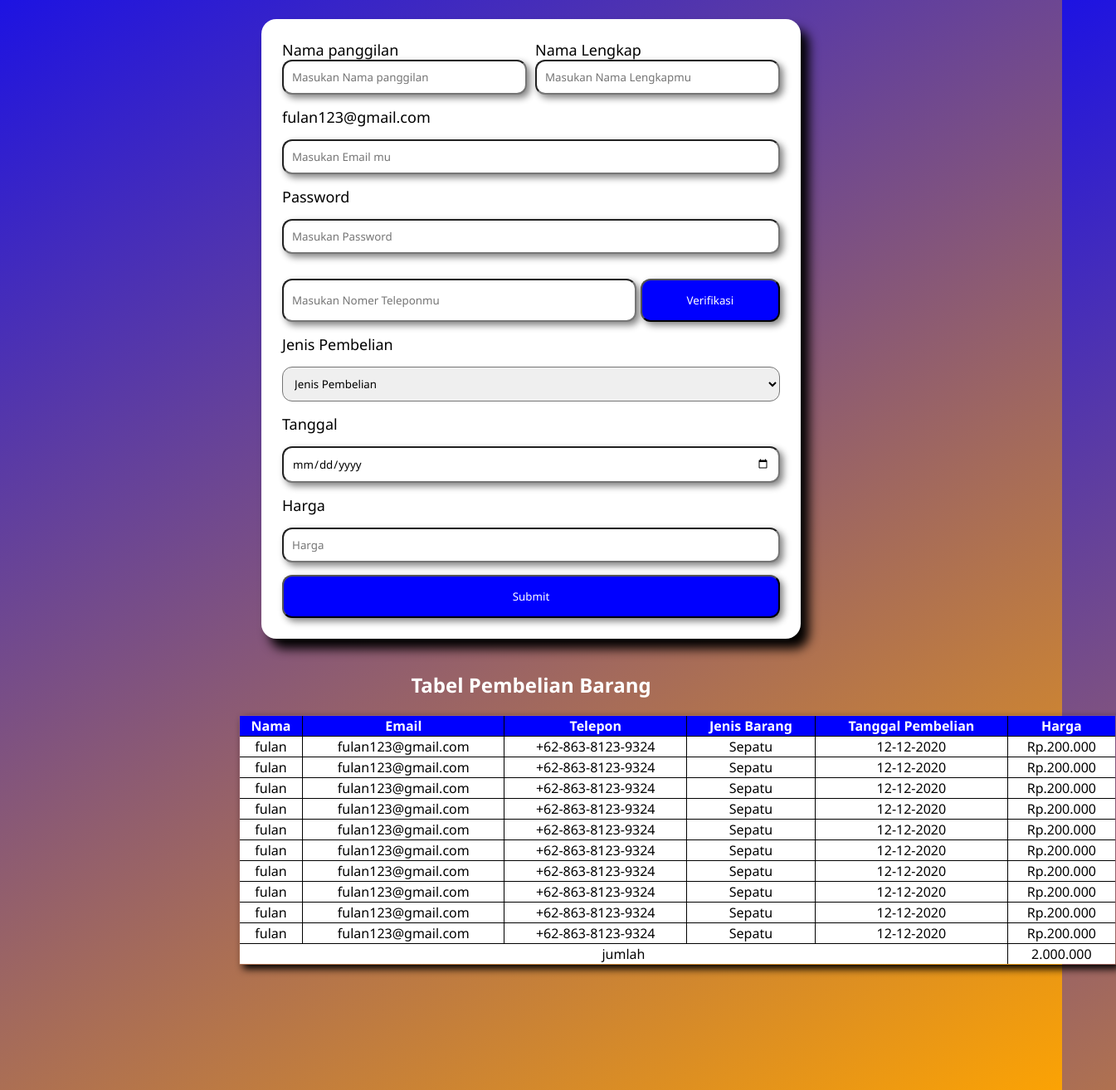
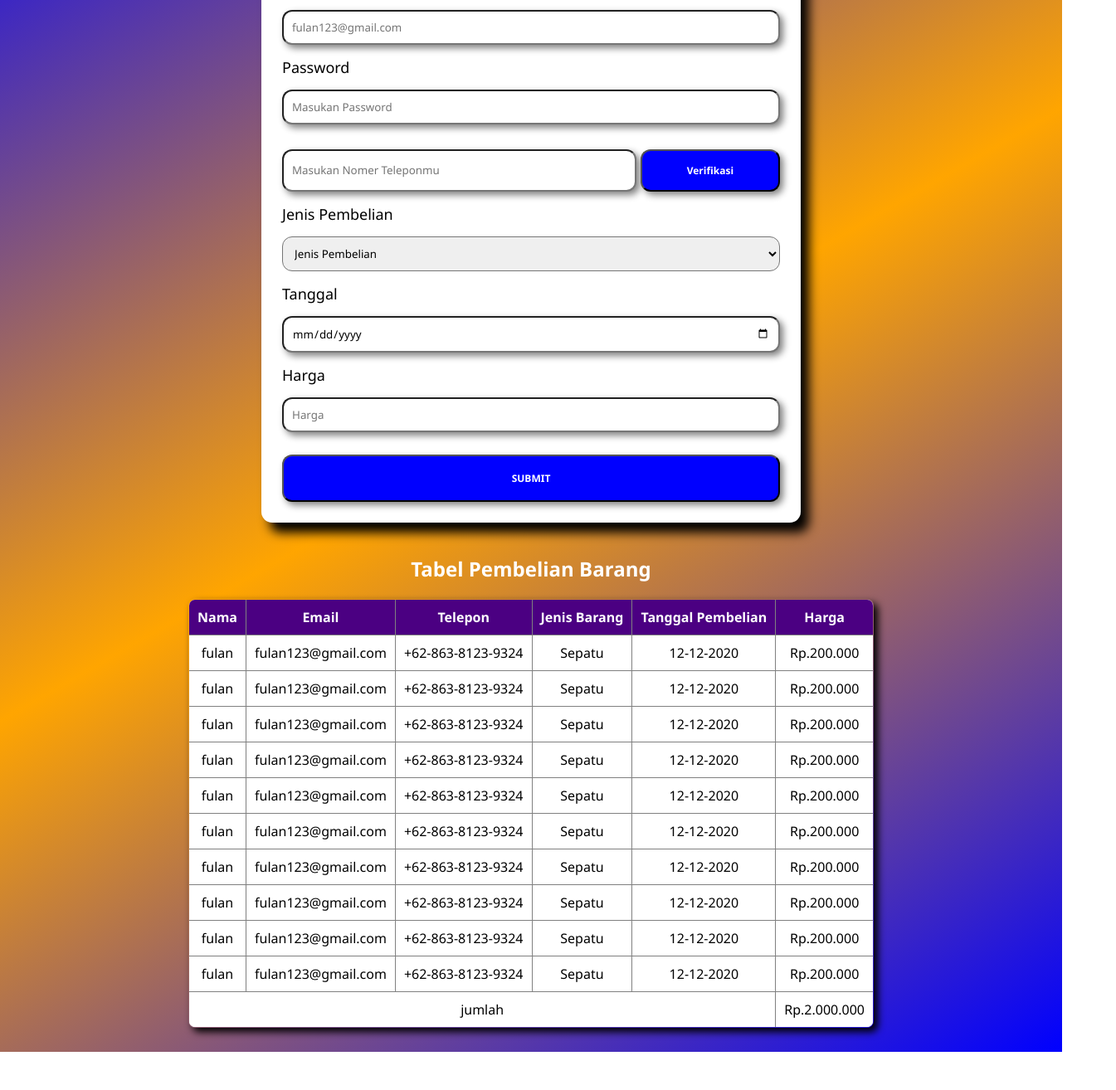
Before and after one commit to ikrammadyaning/tantangan-from, a plain HTML site: page tantangan-form.html in a window 1280 px wide. Shown: the part 268-1582 px from the top of the page at 83% size, 1345 px wide, since content can reach past the window. After the commit the page ends 1536 px from the top, so only its background shows below. Drawn offline with Linux system fonts and the light colour scheme.

Commit message:
nengahin tabel

```diff
--- a/css/tantangan-form.css
+++ b/css/tantangan-form.css
@@ -6,8 +6,8 @@ body{
     display: flex;
     justify-content: center;
     align-items: center;
-    height: 200vh;
-    background: linear-gradient( 150deg, blue, orange);
+    height:190vh;
+    background: linear-gradient( 150deg, blue, orange, blue);
     flex-direction: column;
     gap: 20px;
 }
@@ -45,7 +45,7 @@ form{
     display: flex;
     flex-direction: column;
     gap: 15px;
-    border-radius: 18px;
+    border-radius: 13px;
     box-shadow: 10px 12px 13px black;
 }
 
@@ -78,7 +78,7 @@ form input{
 }
 
 input:focus{
-    border: 1px dashed red;
+    border: 1px solid skyblue;
     outline: none;
     border-width: 2px;
 }
@@ -86,9 +86,17 @@ input:focus{
 select{
     padding: 10px;
     border-radius: 12px;
+    cursor: pointer;
+}
+
+select:focus{
+    border: 1px solid skyblue;
+    outline: none;
+    border-width: 2px;
 }
 
 button{
+    font-size: 12px;
     border-radius: 12px;
     cursor: pointer;
     padding: 15px;
@@ -97,34 +105,39 @@ button{
     box-shadow: 4px 4px 8px grey;
 }
 
+button:hover{
+    background-color: red;
+    transition: 0.3s ease-in-out;
+}
+
+.container2{
+    display: flex;
+    flex-direction: column;
+}
+
+.Submit{
+    margin-top: 12px;
+    padding: 18px;
+}
+
 
 table {
-    width: 150%;
-    margin: 20 auto;
-    border: 1px solid rgb(0, 0, 0);
+    width: 100%;
+    margin: auto;
     border-collapse: collapse;
     text-align: center;
     box-shadow: 5px 5px 10px rgb(0, 0, 0);
-    /* ukuran yg pertama itu buat kanan kiri */
-    /* ukuran yg kedua itu buat atas bawah */
-    /* ukuran yg ketiga itu buat ngeblurin nyaa*/
-    border-radius: 1px;
+    border-radius: 8px;
     overflow: hidden;
-    /* overflow-hidden itu buat ngilangin garis" nya */
-    align-items: center;
-    justify-content: center;
 }
 
-table thead{
-    background-color: blue;
+td, tr{
+    padding: 10px;
+    background-color: white;
+}
+
+th {
+    padding: 10px;
+    background-color: indigo;
     color: white;
 }
-
-table tbody{
-    background-color: white;
-    color: black;
-}
-
-.td{
-    text-align: center;
-}
--- a/tantangan-form.html
+++ b/tantangan-form.html
@@ -25,15 +25,15 @@
 
         </div>
 
-        <label class="label" for="">fulan123@gmail.com</label>
-        <input type="email" id="Email" placeholder="Masukan Email mu">
+        <label class="label" for="">Email</label>
+        <input type="email" id="Email" placeholder="fulan123@gmail.com">
 
         <label for="">Password</label>
         <input type="password" id="Password" placeholder="Masukan Password">
 
         <div class="container1">
             <input type="number" id="Nomer Telepon" placeholder="Masukan Nomer Teleponmu">
-            <button>Verifikasi</button>
+            <button><b>Verifikasi</b></button>
         </div>
 
         <label for="">Jenis Pembelian</label>
@@ -50,10 +50,10 @@
         <label for="">Harga</label>
         <input type="number" id="Harga" placeholder="Harga">
 
-        <button>Submit</button>
+        <button class="Submit"><b>SUBMIT</b></button>
 
     </form>
-    <section>
+    <section class="container2">
         <h1>Tabel Pembelian Barang</h1>
    <table border="1">
         <thead>
@@ -149,8 +149,8 @@
 
             </tr>
             <tr class="td">
-                <td colspan="5">jumlah</td>
-                <td>2.000.000</td>
+                <td colspan="5  ">jumlah</td>
+                <td>Rp.2.000.000</td>
             </tr>
         </tbody>
     </table>
```
Also changed, not shown: css/index.css (added).
